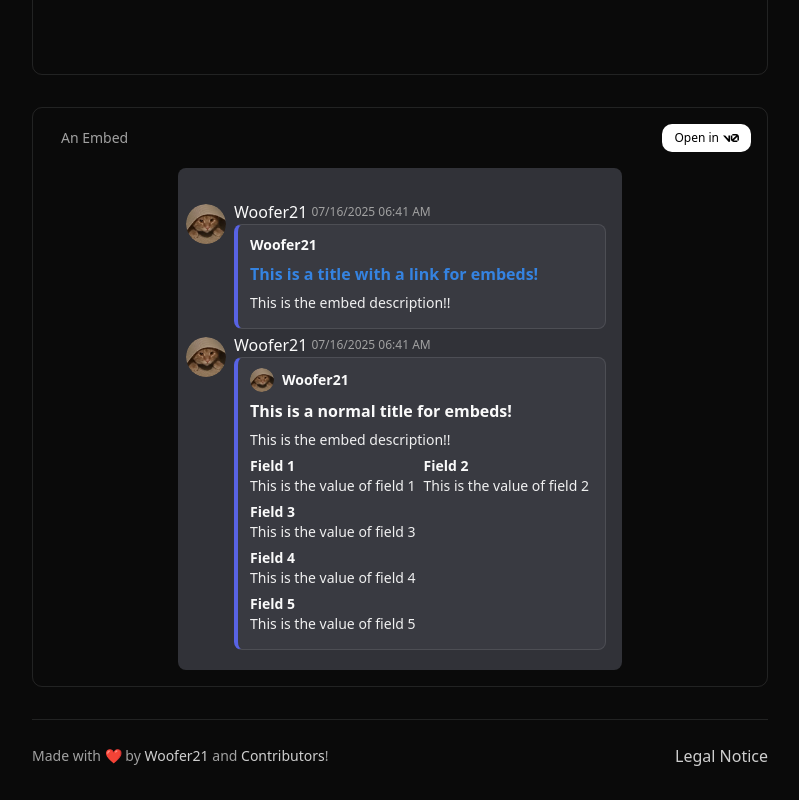
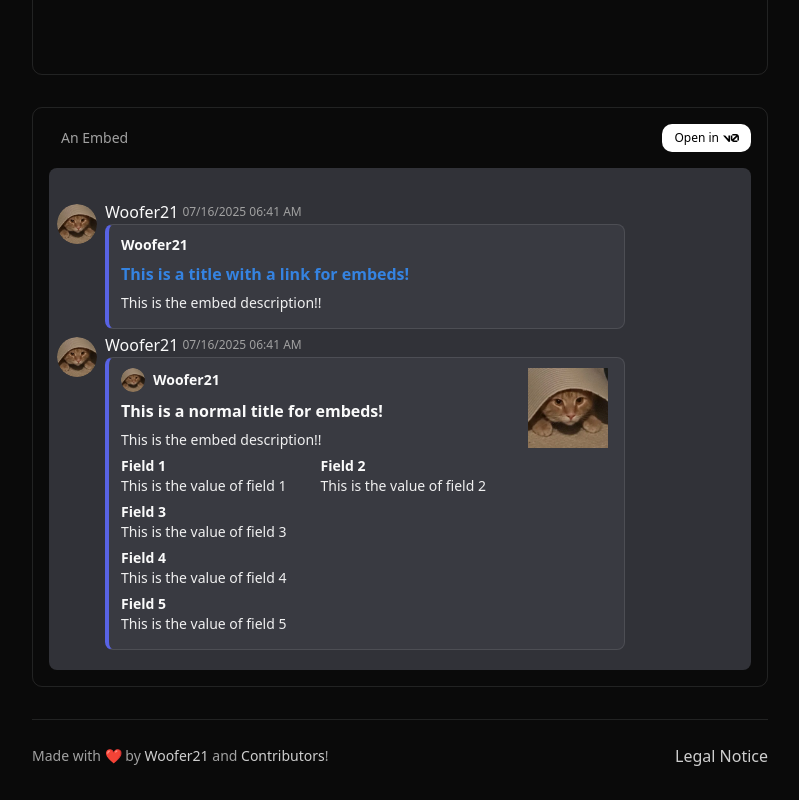
Before and after one commit to Would-You-Bot/discord-components, a Next.js app: page / in a window 1280 px wide. Shown: the part 2097-2897 px from the top of the page, without its empty margins (240-1039 px from the left). Built offline with nearby package versions, Linux system fonts and the light colour scheme; no server answers.

Commit message:
feat(embed): thumbnail image

```diff
--- a/app/page.tsx
+++ b/app/page.tsx
@@ -411,8 +411,8 @@ export default function Home() {
 							name="hello-world"
 						/>
 					</div>
-					<div className="relative flex min-h-[400px] items-center justify-center">
-						<DiscordChat>
+					<div className="relative flex min-h-[400px] w-full items-center justify-center">
+						<DiscordChat className="w-full">
 							<DiscordMessageGroup>
 								<DiscordMessageContent>
 									<DiscordMessageAuthor>
@@ -461,7 +461,7 @@ export default function Home() {
 										</DiscordMessageAuthorName>
 									</DiscordMessageAuthor>
 									<DiscordMessage>
-										<DiscordEmbed>
+										<DiscordEmbed thumbnail="/images/avatars/Woofer.webp">
 											<DiscordEmbedAuthor>
 												<DiscordEmbedAuthorImage
 													alt="Avatar"
--- a/registry/discord-embeds/discord-embeds.tsx
+++ b/registry/discord-embeds/discord-embeds.tsx
@@ -19,20 +19,40 @@ function DiscordEmbed({
 	className,
 	children,
 	color,
+	thumbnail,
+	thumbnailAlt,
 	...props
 }: React.ComponentProps<"article"> & {
 	color?: string;
+	thumbnail?: string;
+	thumbnailAlt?: string;
 }) {
 	return (
 		<article
 			className={cn(
-				"grid-rows[auto] grid grid-cols-[auto] flex-col rounded-md border border-l-4 bg-discord-embed-background pt-[.125rem] pr-[1rem] pb-[1rem] pl-[.75rem]",
+				"grid max-w-[520px] grid-rows-[auto] flex-col rounded-md border border-l-4 bg-discord-embed-background pt-[.125rem] pr-[1rem] pb-[1rem] pl-[.75rem]",
 				className
 			)}
 			data-slot="discord-embed"
-			style={{ borderLeftColor: color ?? "#5863e4" }}
+			style={{
+				borderLeftColor: color ?? "#5863e4",
+				gridTemplateColumns: thumbnail ? "minmax(0, 1fr)" : "auto"
+			}}
 			{...props}
 		>
+			{thumbnail && (
+				<div className="col-[2/2] row-[1/8] mt-[8px] ml-[16px] justify-self-end object-fill">
+					<div className="flex h-full w-full flex-row flex-nowrap">
+						<div className="relative block rounded-[3px]">
+							<img
+								alt={thumbnailAlt}
+								className="h-[80px] w-[80px]"
+								src={thumbnail ?? "Embed thumbnail image"}
+							/>
+						</div>
+					</div>
+				</div>
+			)}
 			{children}
 		</article>
 	);
@@ -223,16 +243,16 @@ function DiscordEmbedFields({
 
 			switch (inlineCount) {
 				case 1:
-					splits.push("1/13")
+					splits.push("1/13");
 					break;
 				case 2:
-					splits[splits.length - 1] = "1/7"
-					splits.push("7/13")
+					splits[splits.length - 1] = "1/7";
+					splits.push("7/13");
 					break;
 				case 3:
-					splits[splits.length - 2] = "1/5"
-					splits[splits.length - 1] = "5/9"
-					splits.push("9/13")
+					splits[splits.length - 2] = "1/5";
+					splits[splits.length - 1] = "5/9";
+					splits.push("9/13");
 					inlineCount = 0;
 					break;
 				default:
```
